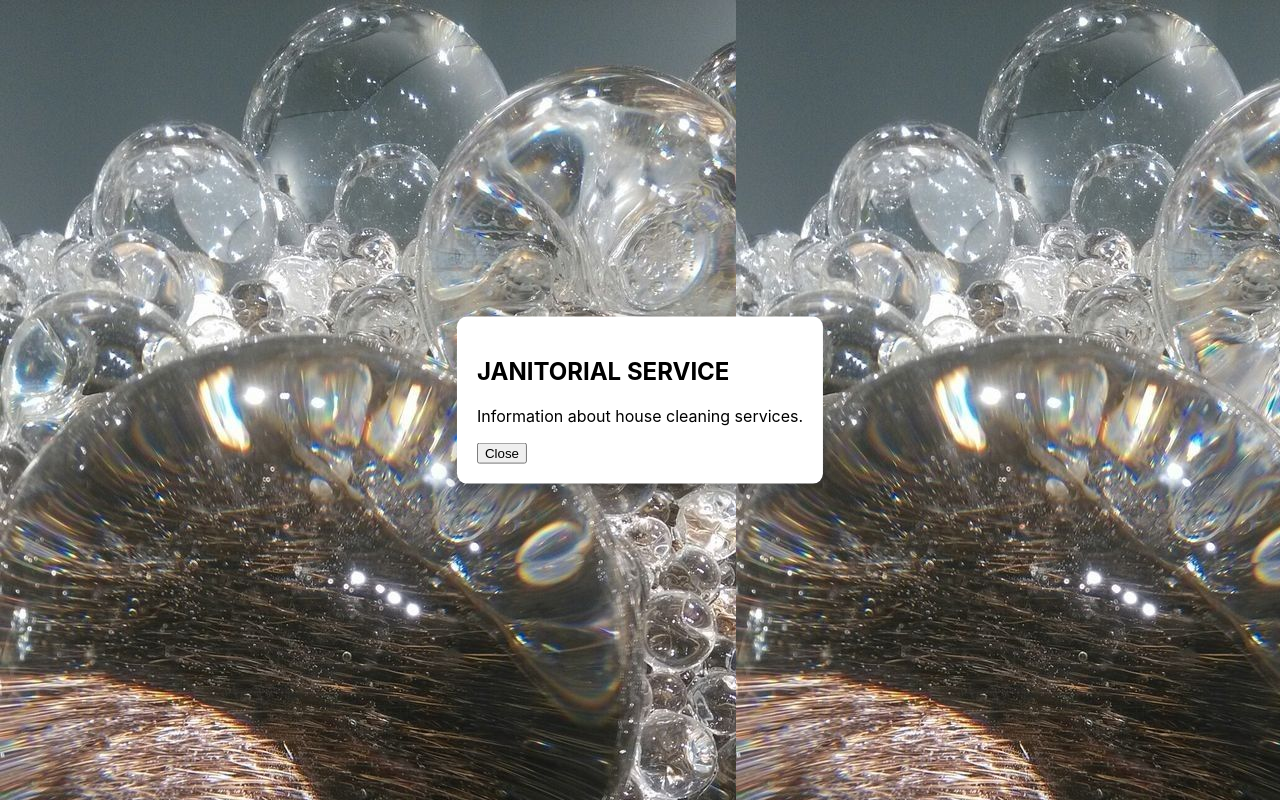
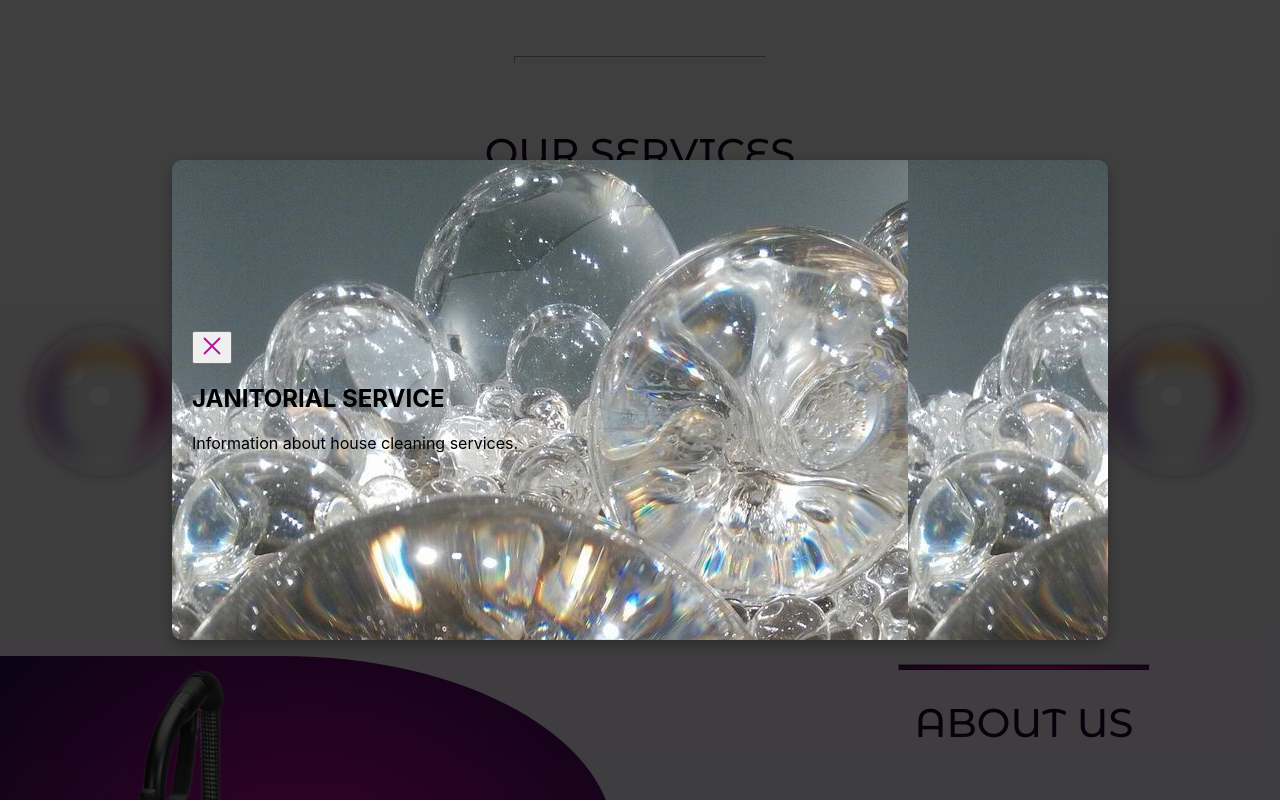
Before and after one commit to eniolaSamuel/CleaningClanProductPage, a React (Create React App) app: page / in a window 1280 px wide. Both pictures are taken after a click on the element 103 px from the left and 1151 px from the top of the page. Shown: the part 751-1551 px from the top of the page. Built offline with nearby package versions, Linux system fonts and the light colour scheme; a web font is replaced by a local one.

Commit message:
cc-update

```diff
--- a/src/styles/ServicePage.css
+++ b/src/styles/ServicePage.css
@@ -184,17 +184,21 @@
 
 .service-modal {
     position: absolute;
+    align-content: center;
+    justify-content: center;
     top: 50%;
     left: 50%;
     right: auto;
     bottom: auto;
-    margin-right: -50%;
+    margin-right: auto;
     transform: translate(-50%, -50%);
-    background: white;
     padding: 20px;
     border-radius: 10px;
     outline: none;
     box-shadow: 0 5px 15px rgba(0, 0, 0, 0.3);
+    background-image: url("../assets/svg/serviceBackgound.svg");
+    width: 70%;
+    height: 55%;
 }
 
 .service-modal-overlay {
@@ -207,9 +211,8 @@
     display: flex;
     align-items: center;
     justify-content: center;
-    background-image: url("../assets/svg/serviceBackgound.svg");
 }
 
 .blurred {
-    filter: blur(5px);
+    filter: blur(20px);
 }
--- a/src/views/ServicePage.jsx
+++ b/src/views/ServicePage.jsx
@@ -1,6 +1,7 @@
 import React, { useState } from 'react';
 import Modal from 'react-modal';
 import "../styles/ServicePage.css";
+import CloseIcon from "../../src/assets/svg/icons8-close.svg"
 
 Modal.setAppElement('#root'); // Ensure accessibility
 
@@ -63,9 +64,17 @@ const ServicePage = () => {
             >
                 {activeBubble !== null && (
                     <div>
-                        <h2>{services[activeBubble].title}</h2>
-                        <p>{services[activeBubble].content}</p>
-                        <button onClick={closeModal}>Close</button>
+                        <div>
+                            <button
+                                className="modal-close-button"
+                                onClick={closeModal}>
+                                <img src={CloseIcon} alt={CloseIcon}/>
+                            </button>
+                        </div>
+                        <div>
+                            <h2>{services[activeBubble].title}</h2>
+                            <p>{services[activeBubble].content}</p>
+                        </div>
                     </div>
                 )}
             </Modal>
```
Also changed, not shown: src/assets/svg/icons8-close.svg (added).
